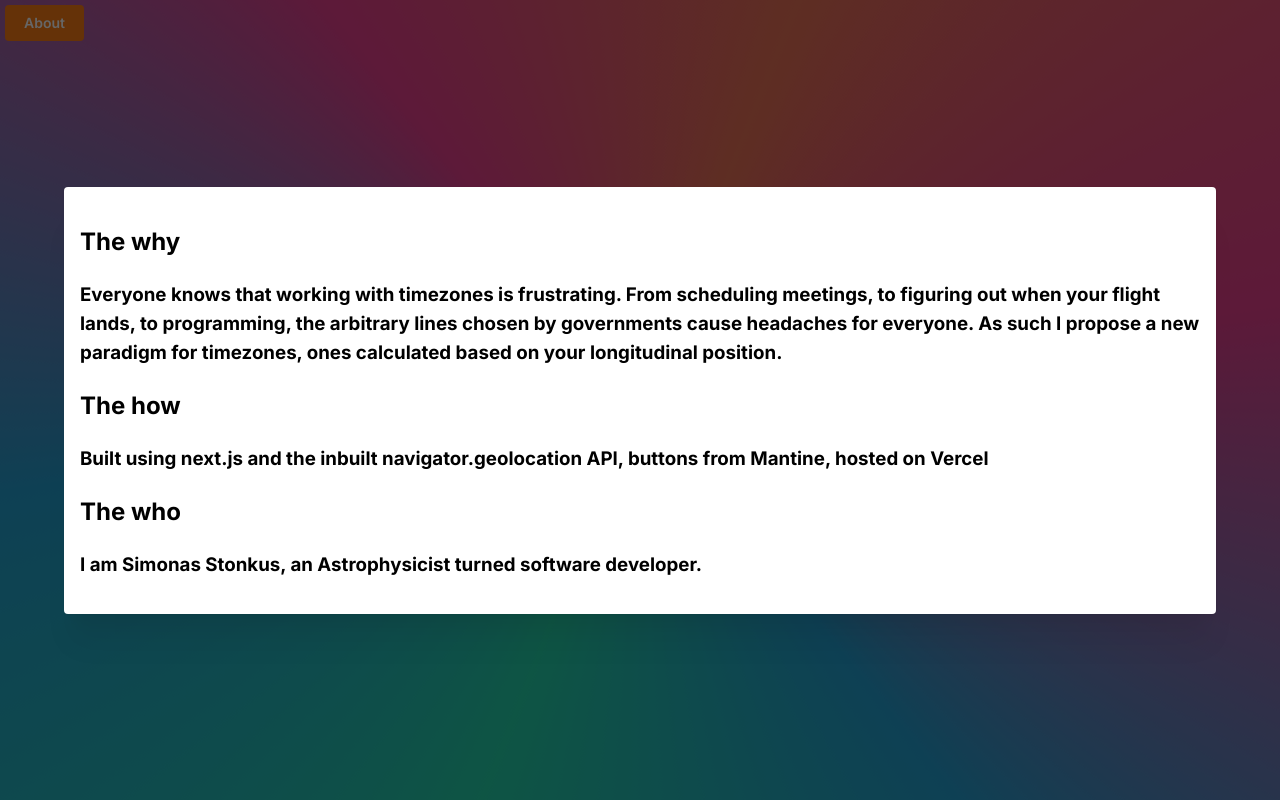
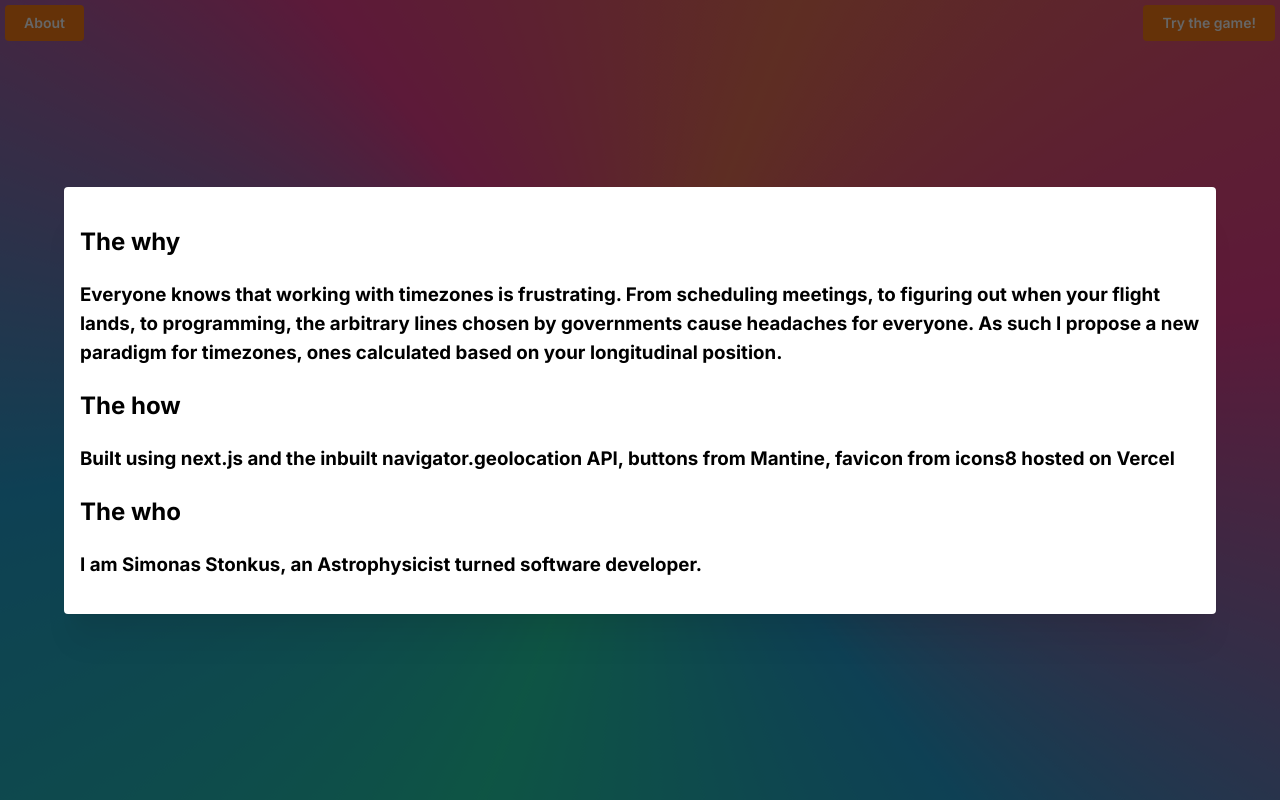
Before and after one commit to SimonasStonkus/more-accurate-timezones, a Next.js app: page / in a window 1280 px wide. Both pictures are taken after a click on the button "About". Built offline with nearby package versions, Linux system fonts and the light colour scheme.

Commit message:
fixed typsecript error in randomCityTime, added buttons for navigating between main and game

```diff
--- a/app/globals.css
+++ b/app/globals.css
@@ -33,6 +33,12 @@
   display: flex;
   position: absolute;
   left: 5px;
+  top: 5px;
+}
+.Game {
+  display: flex;
+  position: absolute;
+  right: 5px;
   top: 5px;
 }
 .box {
--- a/app/page.tsx
+++ b/app/page.tsx
@@ -2,6 +2,8 @@
 import { useState } from "react";
 import { useDisclosure } from "@mantine/hooks";
 import { Modal, Button } from "@mantine/core";
+import Link from "next/link";
+
 export default function Page() {
   const [longitude, setLongitude] = useState(String);
   const [longitudeMinutes, setLongitudeMinutes] = useState(String);
@@ -48,6 +50,11 @@ export default function Page() {
           About
         </Button>
       </div>
+      <div className="Game">
+        <Link href="/game">
+          <Button color="orange">Try the game!</Button>
+        </Link>
+      </div>
       <Modal
         opened={opened}
         onClose={close}
@@ -66,7 +73,7 @@ export default function Page() {
         <h2> The how </h2>
         <h3>
           Built using next.js and the inbuilt navigator.geolocation API, buttons
-          from Mantine, hosted on Vercel
+          from Mantine, favicon from icons8 hosted on Vercel
         </h3>
         <h2> The who </h2>
         <h3>
```
Also changed, not shown: app/game/page.tsx (+18 -6 lines).
